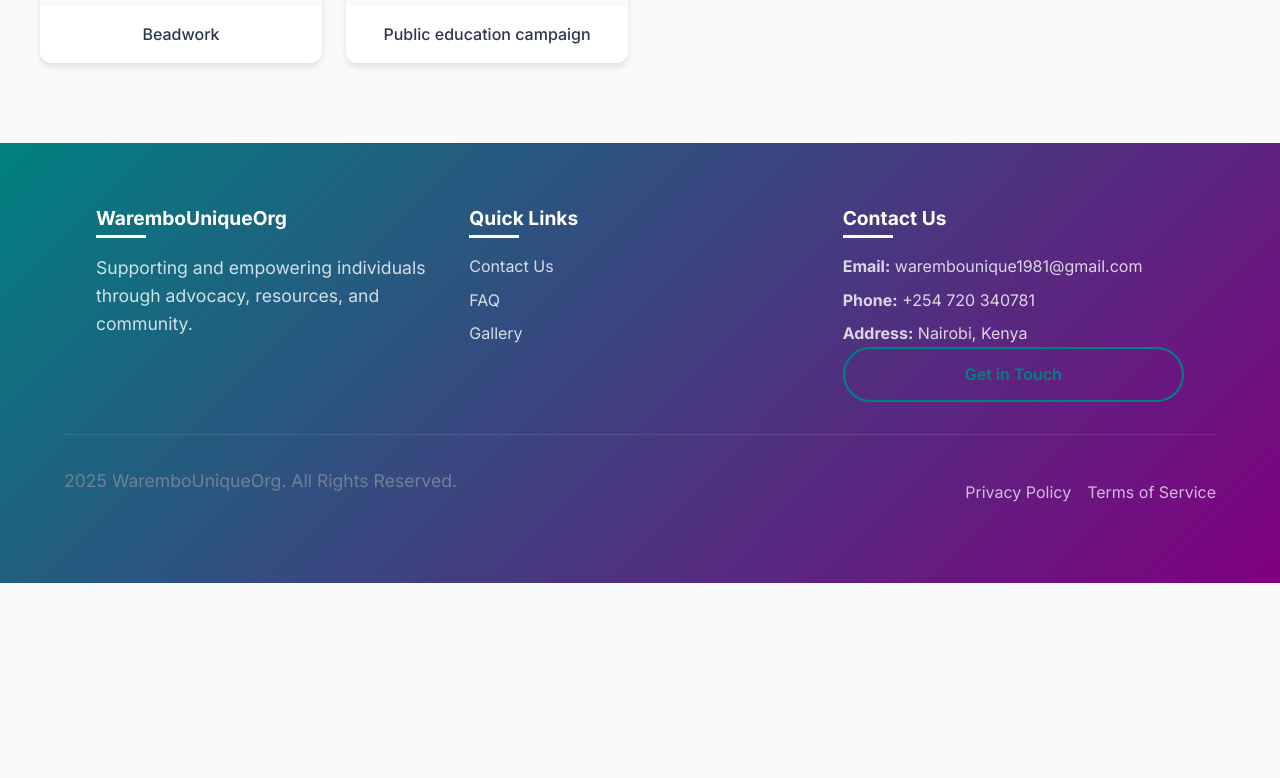
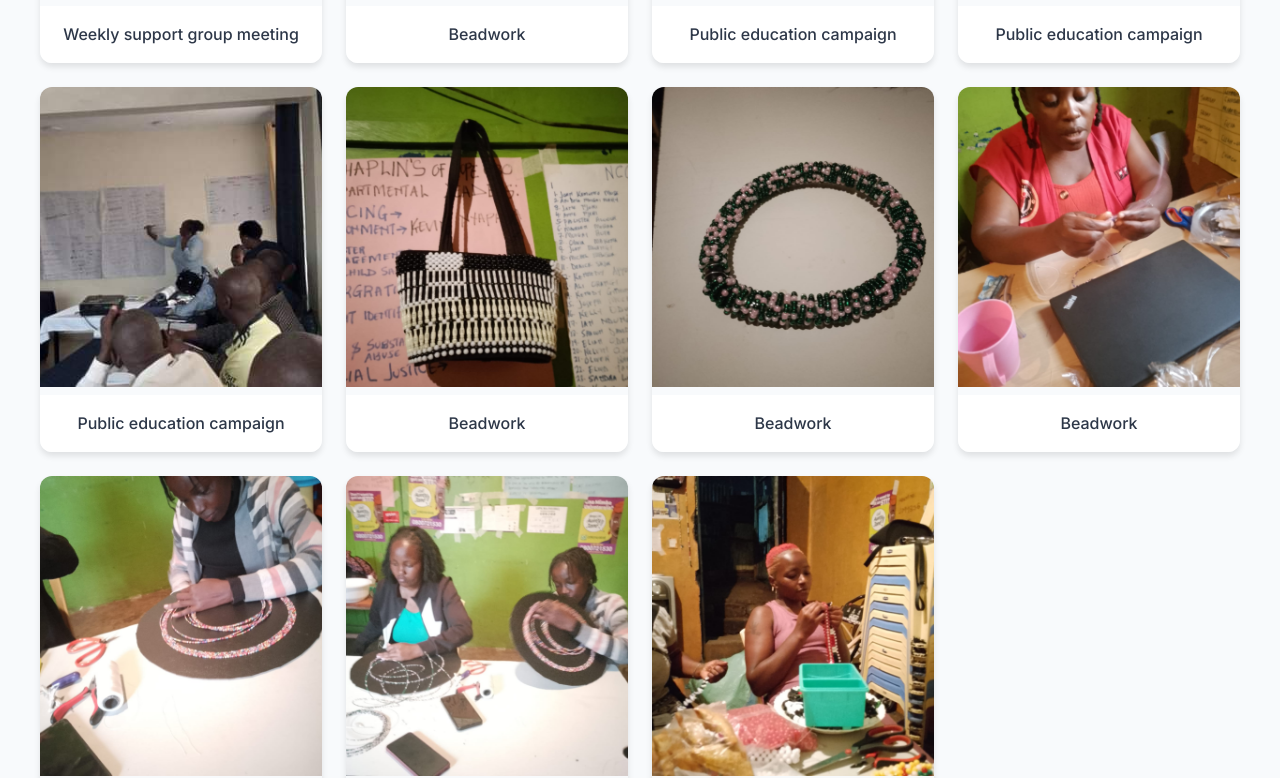
Before and after one commit to cashilaa/warembo-unique, a Next.js app: page /gallery in a window 1280 px wide. Shown: the part 937-1715 px from the top of the page. Before the commit the page ends 1520 px from the top, so only its background shows below. Built offline with nearby package versions, Linux system fonts and the light colour scheme.

Commit message:
added images

```diff
--- a/app/gallery/page.tsx
+++ b/app/gallery/page.tsx
@@ -12,6 +12,12 @@ const images = [
   },
   {
     src: '/warembo14.jpg',
+    alt: 'Workshop',
+    caption: 'Skills development workshop',
+    category: 'Education'
+  },
+  {
+    src: '/warembo11.jpg',
     alt: 'Workshop',
     caption: 'Skills development workshop',
     category: 'Education'
@@ -39,6 +45,54 @@ const images = [
     alt: 'Education',
     caption: 'Public education campaign',
     category: 'Education'
+  },
+  {
+    src: '/warembo24.jpg',
+    alt: 'Education',
+    caption: 'Public education campaign',
+    category: 'Education'
+  },
+  {
+    src: '/warembo25.jpg',
+    alt: 'Education',
+    caption: 'Public education campaign',
+    category: 'Education'
+  },
+  {
+    src: '/warembo5.jpg',
+    alt: 'Fundraiser',
+    caption: 'Beadwork',
+    category: 'Beadwork'
+  },
+  {
+    src: '/warembo6.jpg',
+    alt: 'Fundraiser',
+    caption: 'Beadwork',
+    category: 'Beadwork'
+  },
+  {
+    src: '/warembo7.jpg',
+    alt: 'Fundraiser',
+    caption: 'Beadwork',
+    category: 'Beadwork'
+  },
+  {
+    src: '/warembo8.jpg',
+    alt: 'Fundraiser',
+    caption: 'Beadwork',
+    category: 'Beadwork'
+  },
+  {
+    src: '/warembo10.jpg',
+    alt: 'Fundraiser',
+    caption: 'Beadwork',
+    category: 'Beadwork'
+  },
+  {
+    src: '/warembo4.jpg',
+    alt: 'Fundraiser',
+    caption: 'Beadwork',
+    category: 'Beadwork'
   },
 ]
 
```
